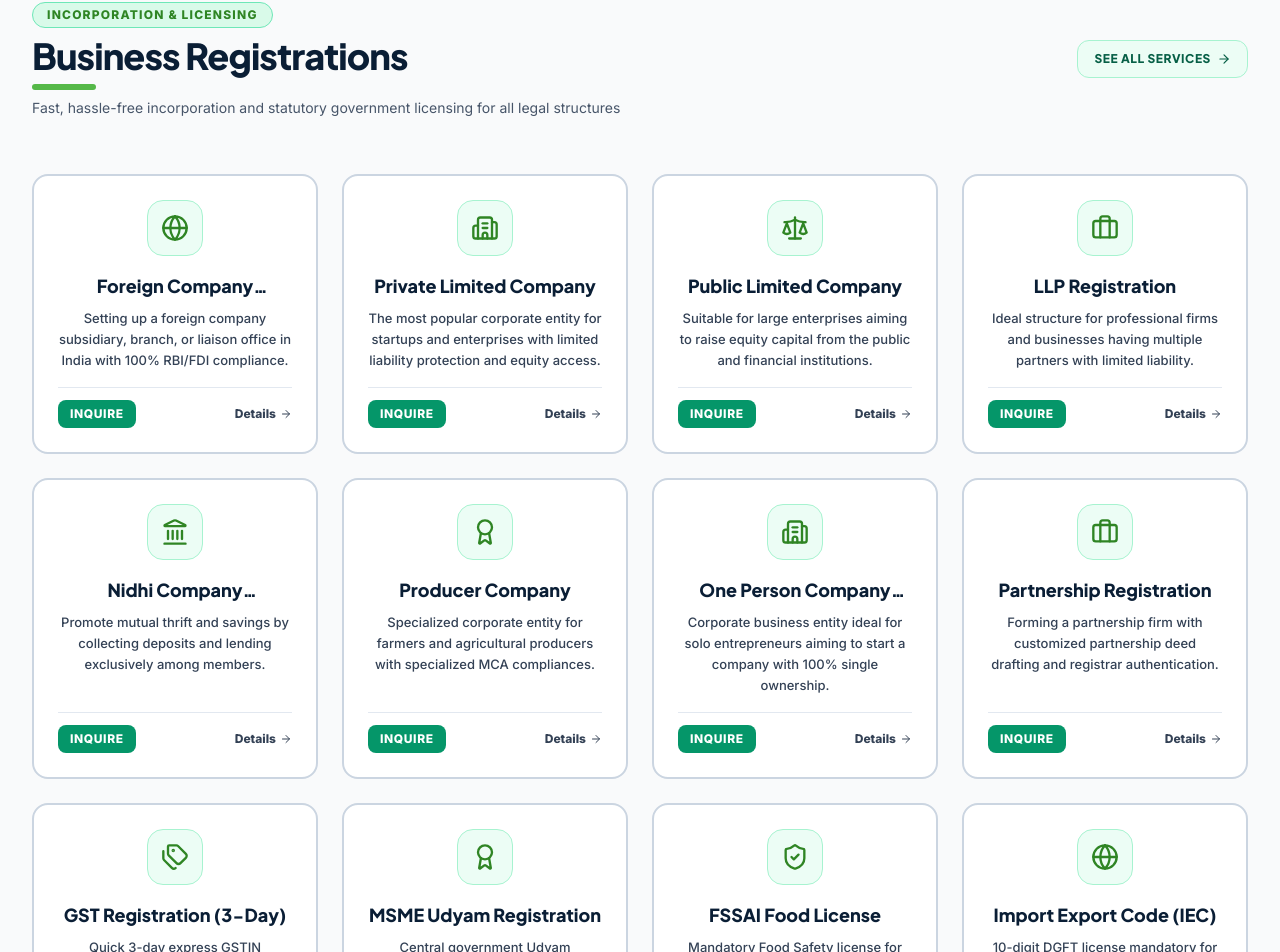
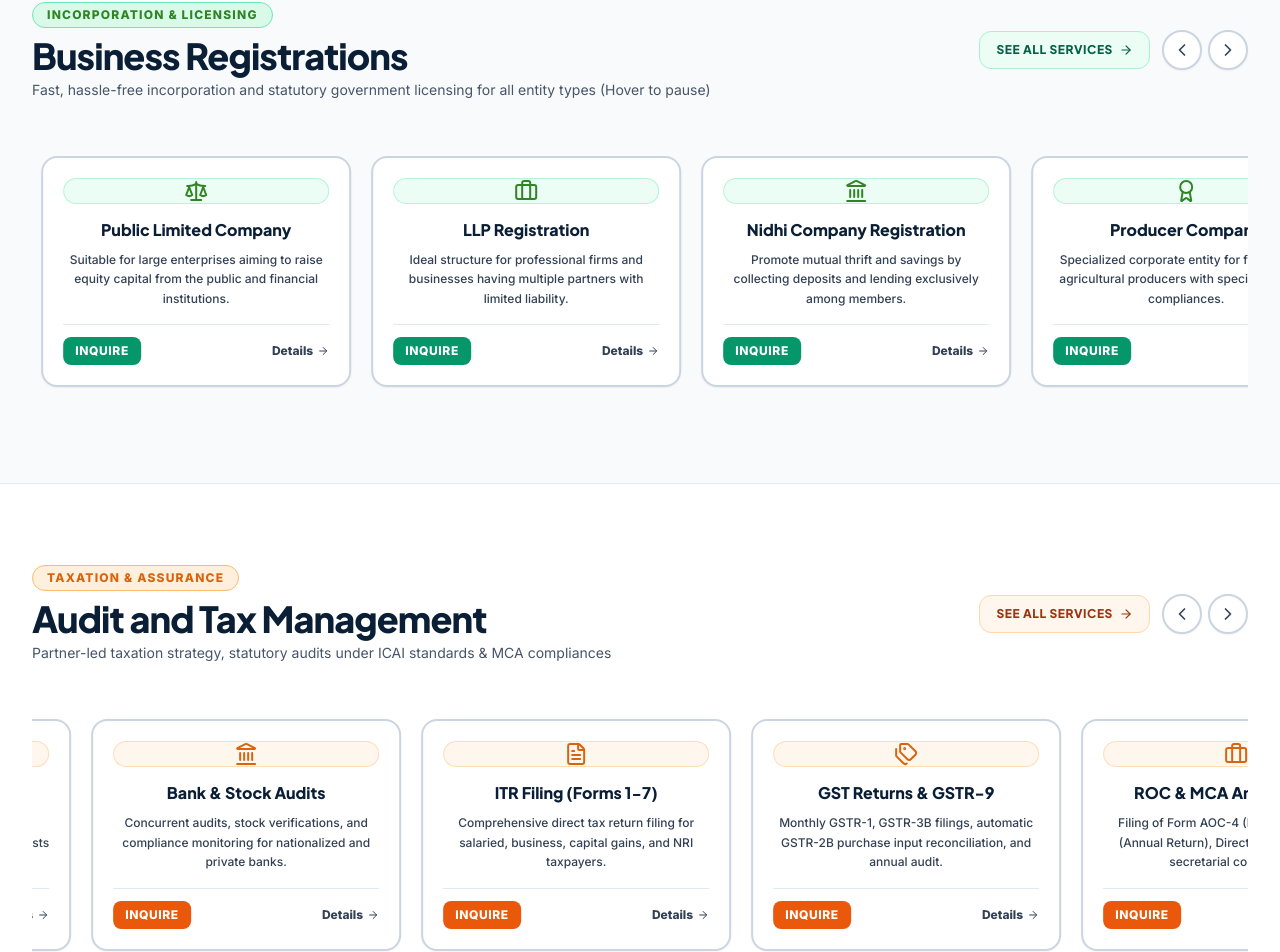
Before and after one commit to 7471ashish/CA-website-final, a React (Vite) app: page / in a window 1280 px wide. Shown: the part 3066-4018 px from the top of the page. Built offline with nearby package versions, Linux system fonts and the light colour scheme.

Commit message:
feat: restore smooth continuous horizontal animated marquee for service cards with pause on hover and See All Services buttons

```diff
--- a/src/components/home/CategorizedServicesSection.jsx
+++ b/src/components/home/CategorizedServicesSection.jsx
@@ -1,4 +1,4 @@
-import React from 'react';
+import React, { useRef } from 'react';
 import { Link } from 'react-router-dom';
 import {
   Building2,
@@ -13,11 +13,23 @@ import {
   Landmark,
   CheckCircle2,
   Scale,
+  ChevronLeft,
+  ChevronRight,
   Sparkles
 } from 'lucide-react';
 
 export default function CategorizedServicesSection({ onOpenConsultation }) {
-  // 1. Business Registrations Data (CAGMC Style Clean Grid)
+  const scrollRef1 = useRef(null);
+  const scrollRef2 = useRef(null);
+
+  const scroll = (ref, direction) => {
+    if (ref.current) {
+      const scrollAmount = direction === 'left' ? -340 : 340;
+      ref.current.scrollBy({ left: scrollAmount, behavior: 'smooth' });
+    }
+  };
+
+  // 1. Business Registrations & Company Incorporation (CAGMC Style)
   const businessRegistrations = [
     {
       title: "Foreign Company Registration",
@@ -93,7 +105,7 @@ export default function CategorizedServicesSection({ onOpenConsultation }) {
     }
   ];
 
-  // 2. Audit & Tax Services Data (CAGMC Style Clean Grid)
+  // 2. Audit, Taxation & Corporate Compliances (CAGMC Style)
   const auditTaxServices = [
     {
       title: "ITR Filing (Forms 1-7)",
@@ -127,7 +139,7 @@ export default function CategorizedServicesSection({ onOpenConsultation }) {
     },
     {
       title: "DISA (ICAI) Systems Audit",
-      desc: "Certified Information Systems Audit conducted by DISA (ICAI) qualified systems auditor CA. DEEPANSHI BANSAL.",
+      desc: "Certified Information Systems Audit conducted by DISA (ICAI) systems auditor CA. DEEPANSHI BANSAL.",
       icon: ShieldCheck,
       link: "/audit-assurance"
     },
@@ -146,13 +158,13 @@ export default function CategorizedServicesSection({ onOpenConsultation }) {
   ];
 
   return (
-    <div className="space-y-0">
+    <div className="space-y-0 overflow-hidden">
 
-      {/* SECTION 1: Business Registrations (Clean Simple 4-Column Grid) */}
+      {/* SECTION 1: Business Registrations (Horizontal Infinite Animated Carousel) */}
       <section className="py-20 bg-[#f9fafb] text-slate-800 transition-colors duration-200 border-b border-slate-200">
         <div className="max-w-7xl mx-auto px-4 sm:px-6 lg:px-8">
 
-          <div className="flex flex-col sm:flex-row items-center justify-between gap-4 mb-14">
+          <div className="flex flex-col sm:flex-row items-center justify-between gap-4 mb-10">
             <div className="text-center sm:text-left">
               <span className="inline-block text-xs font-black uppercase tracking-widest text-[#2f8524] bg-emerald-100/80 border border-emerald-300 px-3.5 py-1 rounded-full mb-2">
                 Incorporation &amp; Licensing
@@ -160,37 +172,60 @@ export default function CategorizedServicesSection({ onOpenConsultation }) {
               <h2 className="font-heading text-3xl sm:text-4xl font-black text-navy-950 tracking-tight">
                 Business Registrations
               </h2>
-              <div className="w-16 h-1.5 bg-[#55b848] rounded-full mt-2 mx-auto sm:mx-0"></div>
-              <p className="text-xs sm:text-sm text-slate-600 mt-2">
-                Fast, hassle-free incorporation and statutory government licensing for all legal structures
+              <p className="text-xs sm:text-sm text-slate-600 mt-1">
+                Fast, hassle-free incorporation and statutory government licensing for all entity types (Hover to pause)
               </p>
             </div>
 
+            {/* Left/Right Controls & See All Button */}
+            <div className="flex items-center gap-3 shrink-0">
               <Link
                 to="/services"
-              className="inline-flex items-center gap-1.5 py-2.5 px-4 rounded-xl bg-emerald-50 border border-emerald-200 text-emerald-800 hover:bg-emerald-600 hover:text-white font-heading font-black text-xs uppercase tracking-wider transition-all shadow-xs shrink-0 cursor-pointer"
+                className="hidden sm:inline-flex items-center gap-1.5 py-2.5 px-4 rounded-xl bg-emerald-50 border border-emerald-200 text-emerald-800 hover:bg-emerald-600 hover:text-white font-heading font-black text-xs uppercase tracking-wider transition-all shadow-xs"
               >
                 <span>See All Services</span>
                 <ArrowRight className="w-3.5 h-3.5" />
               </Link>
+              <div className="flex items-center gap-1.5">
+                <button
+                  onClick={() => scroll(scrollRef1, 'left')}
+                  className="w-10 h-10 rounded-full bg-white border-2 border-slate-300 hover:border-[#55b848] text-slate-700 hover:text-emerald-700 shadow-sm flex items-center justify-center transition-all cursor-pointer hover:scale-105"
+                  title="Scroll Left"
+                >
+                  <ChevronLeft className="w-5 h-5" />
+                </button>
+                <button
+                  onClick={() => scroll(scrollRef1, 'right')}
+                  className="w-10 h-10 rounded-full bg-white border-2 border-slate-300 hover:border-[#55b848] text-slate-700 hover:text-emerald-700 shadow-sm flex items-center justify-center transition-all cursor-pointer hover:scale-105"
+                  title="Scroll Right"
+                >
+                  <ChevronRight className="w-5 h-5" />
+                </button>
+              </div>
+            </div>
           </div>
 
-          <div className="grid grid-cols-1 sm:grid-cols-2 lg:grid-cols-4 gap-6">
-            {businessRegistrations.map((item, idx) => {
+          {/* Seamless Infinite Horizontal Animated Marquee */}
+          <div
+            ref={scrollRef1}
+            className="overflow-x-auto no-scrollbar py-2"
+          >
+            <div className="animate-marquee-infinite flex gap-5 py-2">
+              {[...businessRegistrations, ...businessRegistrations].map((item, idx) => {
                 const Icon = item.icon;
                 return (
                   <div
                     key={idx}
-                  className="bg-white rounded-2xl p-6 border-2 border-slate-300 hover:border-[#55b848] shadow-xs hover:shadow-lg hover:-translate-y-1 transition-all duration-200 flex flex-col justify-between text-center group"
+                    className="w-[280px] sm:w-[310px] bg-white rounded-2xl p-5 border-2 border-slate-300 hover:border-[#55b848] shadow-sm hover:shadow-xl hover:-translate-y-1 transition-all duration-300 flex flex-col justify-between text-center group shrink-0"
                   >
                     <div>
-                    <div className="w-14 h-14 mx-auto mb-4 rounded-2xl bg-emerald-50 border border-emerald-200 flex items-center justify-center text-[#2f8524] group-hover:bg-[#55b848] group-hover:text-white transition-all shadow-2xs">
-                      <Icon className="w-7 h-7" />
+                      <div className="w-13 h-13 mx-auto mb-3.5 rounded-2xl bg-emerald-50 border border-emerald-200/80 flex items-center justify-center text-[#2f8524] group-hover:scale-110 group-hover:bg-[#55b848] group-hover:text-white transition-all shadow-2xs">
+                        <Icon className="w-6 h-6" />
                       </div>
-                    <h3 className="font-heading text-base sm:text-lg font-black text-navy-950 mb-2 group-hover:text-emerald-700 transition-colors line-clamp-1">
+                      <h3 className="font-heading text-base font-black text-navy-950 mb-2 group-hover:text-emerald-700 transition-colors line-clamp-1">
                         {item.title}
                       </h3>
-                    <p className="text-xs sm:text-[13px] text-slate-700 font-medium leading-relaxed mb-4">
+                      <p className="text-xs text-slate-700 font-medium leading-relaxed mb-4 line-clamp-3">
                         {item.desc}
                       </p>
                     </div>
@@ -213,15 +248,16 @@ export default function CategorizedServicesSection({ onOpenConsultation }) {
                 );
               })}
             </div>
+          </div>
 
         </div>
       </section>
 
-      {/* SECTION 2: Audit and Tax Management (Clean Simple 4-Column Grid) */}
+      {/* SECTION 2: Audit and Tax Management (Horizontal Infinite Animated Carousel) */}
       <section className="py-20 bg-white text-slate-800 transition-colors duration-200 border-b border-slate-200">
         <div className="max-w-7xl mx-auto px-4 sm:px-6 lg:px-8">
 
-          <div className="flex flex-col sm:flex-row items-center justify-between gap-4 mb-14">
+          <div className="flex flex-col sm:flex-row items-center justify-between gap-4 mb-10">
             <div className="text-center sm:text-left">
               <span className="inline-block text-xs font-black uppercase tracking-widest text-[#d9630e] bg-orange-100/80 border border-orange-300 px-3.5 py-1 rounded-full mb-2">
                 Taxation &amp; Assurance
@@ -229,37 +265,60 @@ export default function CategorizedServicesSection({ onOpenConsultation }) {
               <h2 className="font-heading text-3xl sm:text-4xl font-black text-navy-950 tracking-tight">
                 Audit and Tax Management
               </h2>
-              <div className="w-16 h-1.5 bg-[#f37920] rounded-full mt-2 mx-auto sm:mx-0"></div>
-              <p className="text-xs sm:text-sm text-slate-600 mt-2">
+              <p className="text-xs sm:text-sm text-slate-600 mt-1">
                 Partner-led taxation strategy, statutory audits under ICAI standards &amp; MCA compliances
               </p>
             </div>
 
+            {/* Left/Right Controls & See All Button */}
+            <div className="flex items-center gap-3 shrink-0">
               <Link
                 to="/services"
-              className="inline-flex items-center gap-1.5 py-2.5 px-4 rounded-xl bg-orange-50 border border-orange-200 text-orange-800 hover:bg-orange-600 hover:text-white font-heading font-black text-xs uppercase tracking-wider transition-all shadow-xs shrink-0 cursor-pointer"
+                className="hidden sm:inline-flex items-center gap-1.5 py-2.5 px-4 rounded-xl bg-orange-50 border border-orange-200 text-orange-800 hover:bg-orange-600 hover:text-white font-heading font-black text-xs uppercase tracking-wider transition-all shadow-xs"
               >
                 <span>See All Services</span>
                 <ArrowRight className="w-3.5 h-3.5" />
               </Link>
+              <div className="flex items-center gap-1.5">
+                <button
+                  onClick={() => scroll(scrollRef2, 'left')}
+                  className="w-10 h-10 rounded-full bg-white border-2 border-slate-300 hover:border-[#f37920] text-slate-700 hover:text-orange-700 shadow-sm flex items-center justify-center transition-all cursor-pointer hover:scale-105"
+                  title="Scroll Left"
+                >
+                  <ChevronLeft className="w-5 h-5" />
+                </button>
+                <button
+                  onClick={() => scroll(scrollRef2, 'right')}
+                  className="w-10 h-10 rounded-full bg-white border-2 border-slate-300 hover:border-[#f37920] text-slate-700 hover:text-orange-700 shadow-sm flex items-center justify-center transition-all cursor-pointer hover:scale-105"
+                  title="Scroll Right"
+                >
+                  <ChevronRight className="w-5 h-5" />
+                </button>
+              </div>
+            </div>
           </div>
 
-          <div className="grid grid-cols-1 sm:grid-cols-2 lg:grid-cols-4 gap-6">
-            {auditTaxServices.map((item, idx) => {
+          {/* Seamless Infinite Horizontal Animated Marquee (Reverse Glide) */}
+          <div
+            ref={scrollRef2}
+            className="overflow-x-auto no-scrollbar py-2"
+          >
+            <div className="animate-marquee-reverse flex gap-5 py-2">
+              {[...auditTaxServices, ...auditTaxServices].map((item, idx) => {
                 const Icon = item.icon;
                 return (
                   <div
                     key={idx}
-                  className="bg-white rounded-2xl p-6 border-2 border-slate-300 hover:border-[#f37920] shadow-xs hover:shadow-lg hover:-translate-y-1 transition-all duration-200 flex flex-col justify-between text-center group"
+                    className="w-[280px] sm:w-[310px] bg-white rounded-2xl p-5 border-2 border-slate-300 hover:border-[#f37920] shadow-sm hover:shadow-xl hover:-translate-y-1 transition-all duration-300 flex flex-col justify-between text-center group shrink-0"
                   >
                     <div>
-                    <div className="w-14 h-14 mx-auto mb-4 rounded-2xl bg-orange-50 border border-orange-200 flex items-center justify-center text-[#d9630e] group-hover:bg-[#f37920] group-hover:text-white transition-all shadow-2xs">
-                      <Icon className="w-7 h-7" />
+                      <div className="w-13 h-13 mx-auto mb-3.5 rounded-2xl bg-orange-50 border border-orange-200/80 flex items-center justify-center text-[#d9630e] group-hover:scale-110 group-hover:bg-[#f37920] group-hover:text-white transition-all shadow-2xs">
+                        <Icon className="w-6 h-6" />
                       </div>
-                    <h3 className="font-heading text-base sm:text-lg font-black text-navy-950 mb-2 group-hover:text-[#d9630e] transition-colors line-clamp-1">
+                      <h3 className="font-heading text-base font-black text-navy-950 mb-2 group-hover:text-[#d9630e] transition-colors line-clamp-1">
                         {item.title}
                       </h3>
-                    <p className="text-xs sm:text-[13px] text-slate-700 font-medium leading-relaxed mb-4">
+                      <p className="text-xs text-slate-700 font-medium leading-relaxed mb-4 line-clamp-3">
                         {item.desc}
                       </p>
                     </div>
@@ -281,6 +340,7 @@ export default function CategorizedServicesSection({ onOpenConsultation }) {
                   </div>
                 );
               })}
+            </div>
           </div>
 
         </div>
```
Lines whose indentation alone changed are shown as unchanged.
